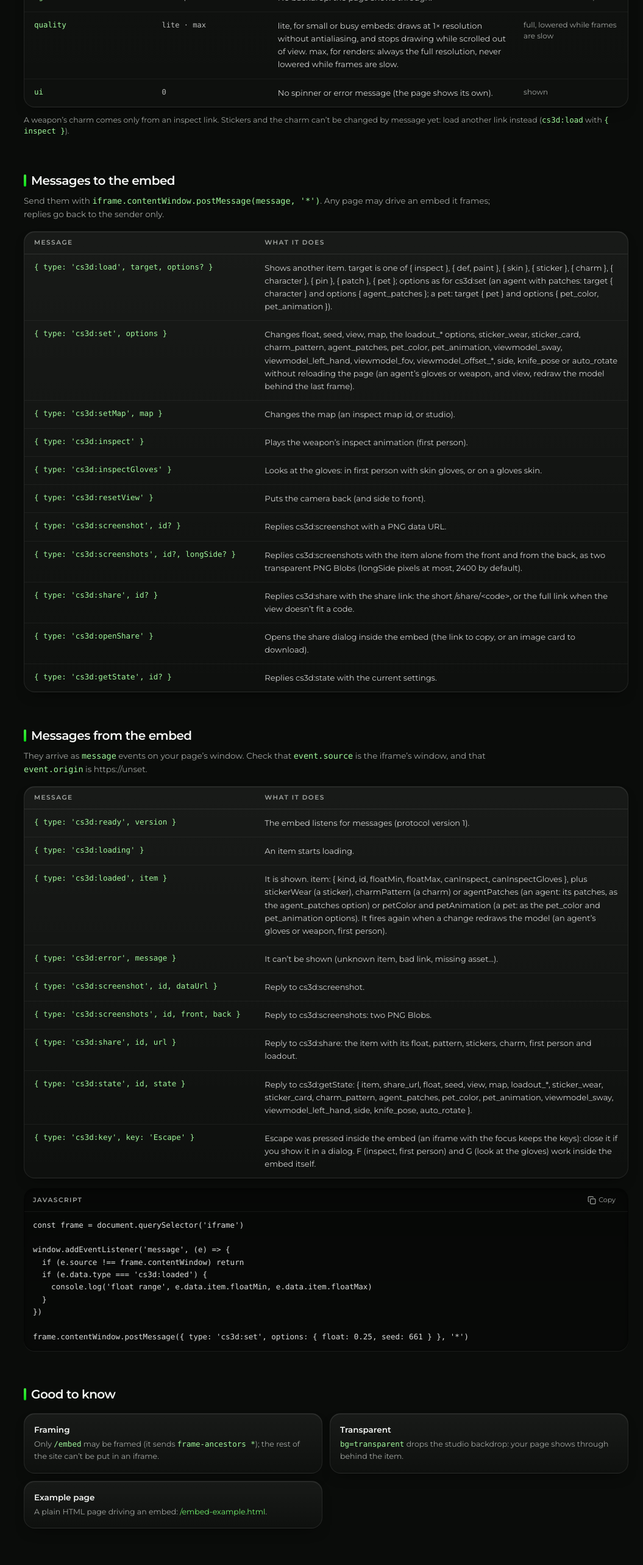
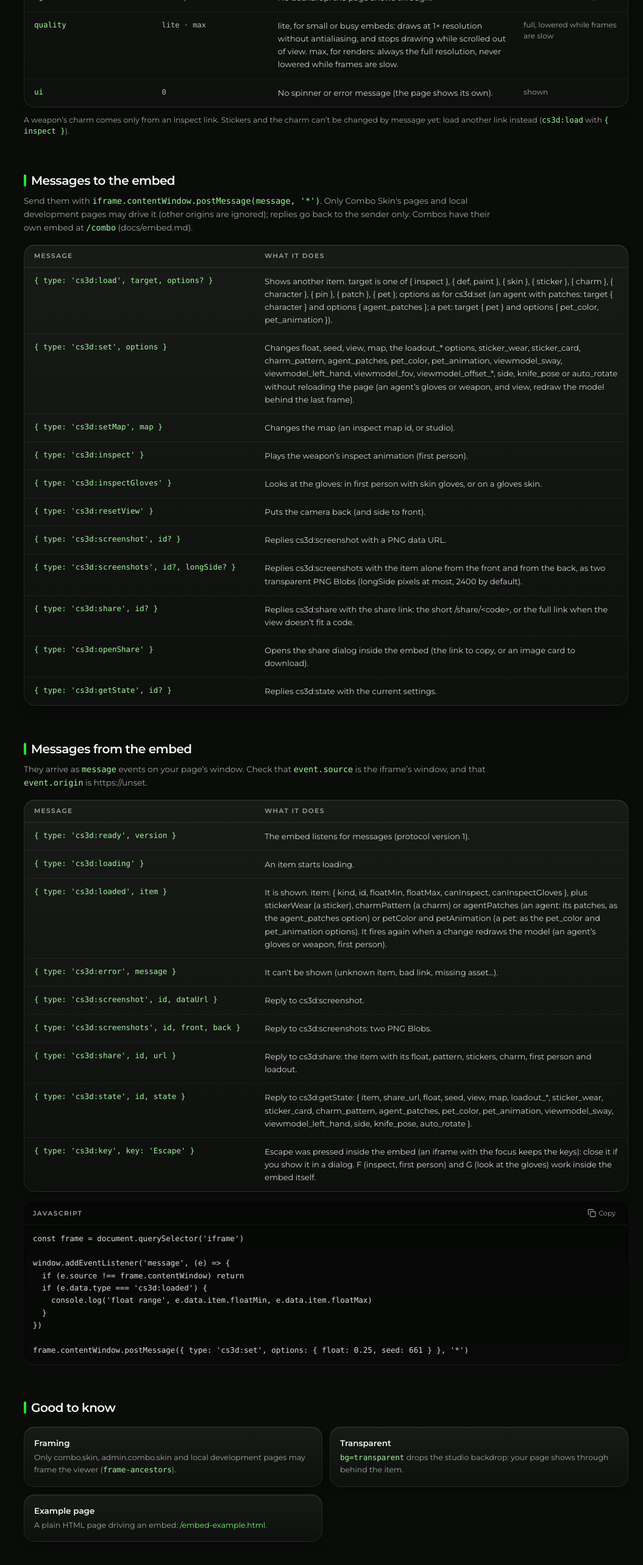
Before and after one commit to shb327/cs2-combo-viewer, a React (Vite) app in the folder viewer/: page /api in a window 1280 px wide. Shown: the part 4429-6995 px from the top of the page at 61% size, without its empty margins (225-1280 px from the left). Built offline with nearby package versions, Linux system fonts and the light colour scheme; no server answers.

Commit message:
Say on the API page who may frame and drive the viewer

```diff
--- a/viewer/src/pages/api-page.tsx
+++ b/viewer/src/pages/api-page.tsx
@@ -84,7 +84,7 @@ export function ApiPage() {
             <p className="mt-3 text-[12.5px] text-muted-foreground">A weapon’s charm comes only from an inspect link. Stickers and the charm can’t be changed by message yet: load another link instead (<code className="text-brand-200">cs3d:load</code> with <code className="text-brand-200">{'{ inspect }'}</code>).</p>
           </ApiSection>
 
-          <ApiSection id="to-embed" title="Messages to the embed" intro={<>Send them with <code className="text-brand-200">iframe.contentWindow.postMessage(message, '*')</code>. Any page may drive an embed it frames; replies go back to the sender only.</>}>
+          <ApiSection id="to-embed" title="Messages to the embed" intro={<>Send them with <code className="text-brand-200">iframe.contentWindow.postMessage(message, '*')</code>. Only Combo Skin's pages and local development pages may drive it (other origins are ignored); replies go back to the sender only. Combos have their own embed at <code className="text-brand-200">/combo</code> (docs/embed.md).</>}>
             <DocTable rows={COMMANDS} nameLabel="Message" />
           </ApiSection>
 
@@ -96,7 +96,7 @@ export function ApiPage() {
           <ApiSection id="notes" title="Good to know">
             <ul className="grid gap-3 md:grid-cols-2">
               {[
-                ['Framing', <>Only <code className="text-brand-200">/embed</code> may be framed (it sends <code className="text-brand-200">frame-ancestors *</code>); the rest of the site can’t be put in an iframe.</>],
+                ['Framing', <>Only combo.skin, admin.combo.skin and local development pages may frame the viewer (<code className="text-brand-200">frame-ancestors</code>).</>],
                 ['Transparent', <><code className="text-brand-200">bg=transparent</code> drops the studio backdrop: your page shows through behind the item.</>],
                 ['Example page', <>A plain HTML page driving an embed: <a className="text-brand-300 underline-offset-2 hover:underline" href="/embed-example.html">/embed-example.html</a>.</>],
               ].map(([title, body]) => (
```
Also changed, not shown: 1 other file (tests, documents, lock files or other folders).
